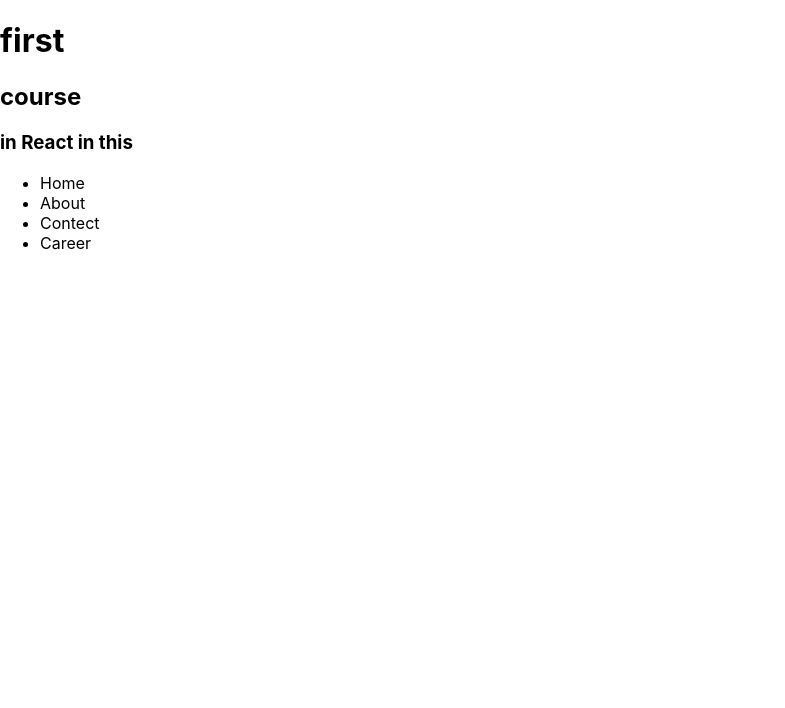
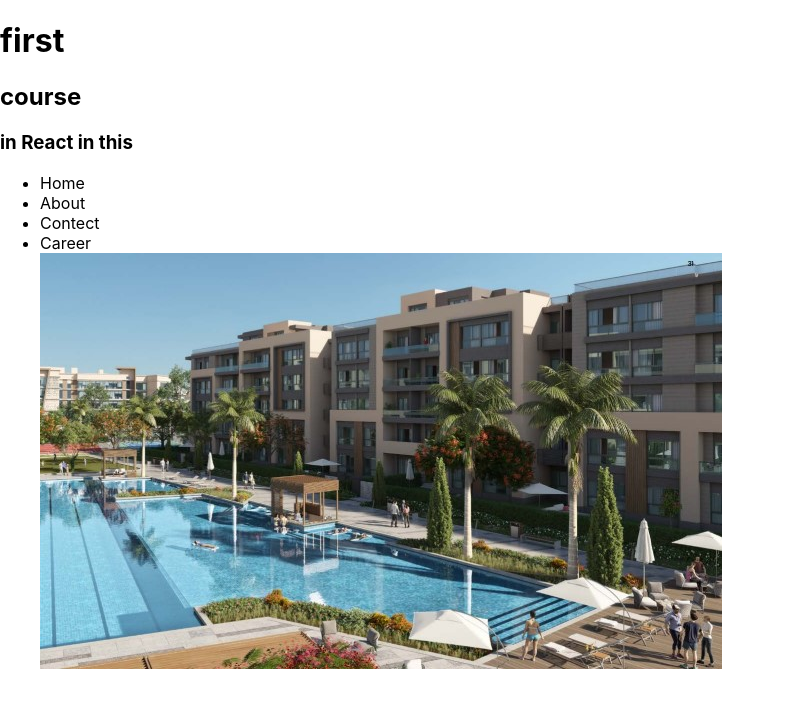
Before and after one commit to karimt201/react-app, a React (Create React App) app: page / in a window 1280 px wide. Shown: the top 708 px of the page, without its empty margins (0-785 px from the left). Built offline with nearby package versions, Linux system fonts and the light colour scheme.

Commit message:
upload img in react

```diff
--- a/src/Header.js
+++ b/src/Header.js
@@ -6,6 +6,7 @@
                 <li>About</li>
                 <li>Contect</li>
                 <li>Career</li>
+                <img src={require('./cov.jpg')} alt="logo"/>
             </ul>
         </div>
     );
```
Also changed, not shown: src/cov.jpg (added).
